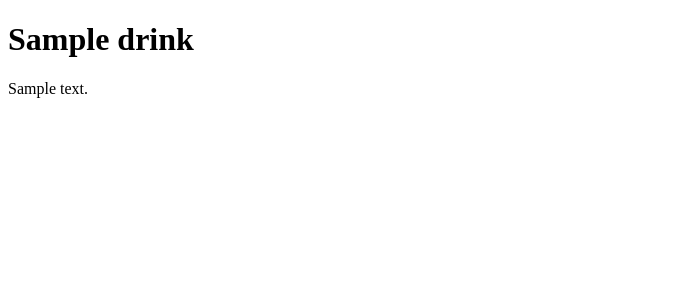
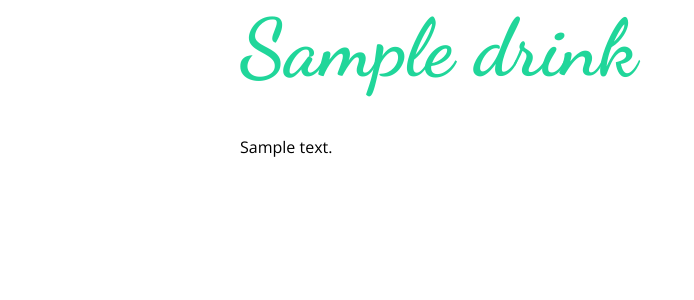
Before and after one commit to cdriehuys/home-bar, a Django app: a page that uses homebar/templates/base.html in a window 1280 px wide. Shown: the top 300 px of the page, without its empty margins (0-694 px from the left). Run offline with Django 3.2, Linux system fonts and the light colour scheme; tables that the repository leaves empty hold one stand-in row (values such as "Sample post").

Commit message:
feat: Add basic styling.

```diff
--- a/homebar/drinks/templates/drinks/drink_detail.html
+++ b/homebar/drinks/templates/drinks/drink_detail.html
@@ -3,9 +3,11 @@
 {% block title %}{{ object.name }}{% endblock %}
 
 {% block content %}
-    <h1>{{ object.name }}</h1>
+    <main class="flow-container">
+        <h1 class="page-title">{{ object.name }}</h1>
 
-    {% if object.description %}
-        <p>{{ object.description }}</p>
-    {% endif %}
+        {% if object.description %}
+            <p>{{ object.description }}</p>
+        {% endif %}
+    </main>
 {% endblock %}
--- a/homebar/homebar/settings.py
+++ b/homebar/homebar/settings.py
@@ -123,6 +123,8 @@ USE_TZ = True
 
 STATIC_URL = '/static/'
 
+STATICFILES_DIRS = [BASE_DIR / "static"]
+
 # Default primary key field type
 # https://docs.djangoproject.com/en/3.2/ref/settings/#default-auto-field
 
--- /dev/null
+++ b/homebar/static/main.css
@@ -0,0 +1,65 @@
+* {
+    box-sizing: border-box;
+    margin: 0;
+    padding: 0;
+}
+
+:root {
+    --color-primary: rgb(32, 214, 154);
+    --font-family-headings: 'Dancing Script', cursive;
+    --font-family-body: 'Open Sans', sans-serif;
+}
+
+body {
+    font-family: var(--font-family-body);
+}
+
+.drink-list {
+    display: grid;
+    gap: 1em;
+    grid-template-columns: 1fr;
+    list-style: none;
+}
+
+.drink-list__item::not(:last-child) {
+    display: grid;
+    gap: .5em;
+    grid-template-columns: 1fr;
+}
+
+.drink-list__description {
+    color: #333;
+}
+
+.drink-list__link,
+.drink-list__link:visited {
+    color: var(--color-primary);
+    display: block;
+    font-size: 1.15em;
+    text-decoration: underline;
+}
+
+.flow-container {
+    margin: 0 auto;
+    max-width: 52em;
+    padding: 0 1em;
+}
+
+.page-title {
+    color: var(--color-primary);
+    font-family: var(--font-family-headings);
+    font-size: 3rem;
+    margin-bottom: .5em;
+}
+
+@media screen and (min-width: 480px) {
+    .page-title {
+        font-size: 4rem;
+    }
+}
+
+@media screen and (min-width: 960px) {
+    .page-title {
+        font-size: 5rem;
+    }
+}
--- a/homebar/templates/base.html
+++ b/homebar/templates/base.html
@@ -1,8 +1,16 @@
+{% load static %}
+
 <!doctype html>
 <html>
     <head>
         <meta name="viewport" content="width=device-width, initial-scale=1">
         <title>{% block title %}{% endblock %}</title>
+
+        <link rel="preconnect" href="https://fonts.googleapis.com">
+        <link rel="preconnect" href="https://fonts.gstatic.com" crossorigin>
+        <link href="https://fonts.googleapis.com/css2?family=Dancing+Script:wght@700&family=Open+Sans&display=swap" rel="stylesheet">
+
+        <link href="{% static 'main.css' %}" rel="stylesheet">
     </head>
     <body>
         {% block content %}{% endblock %}
```
Also changed, not shown: homebar/drinks/templates/drinks/drink_list.html (+15 -9 lines).
